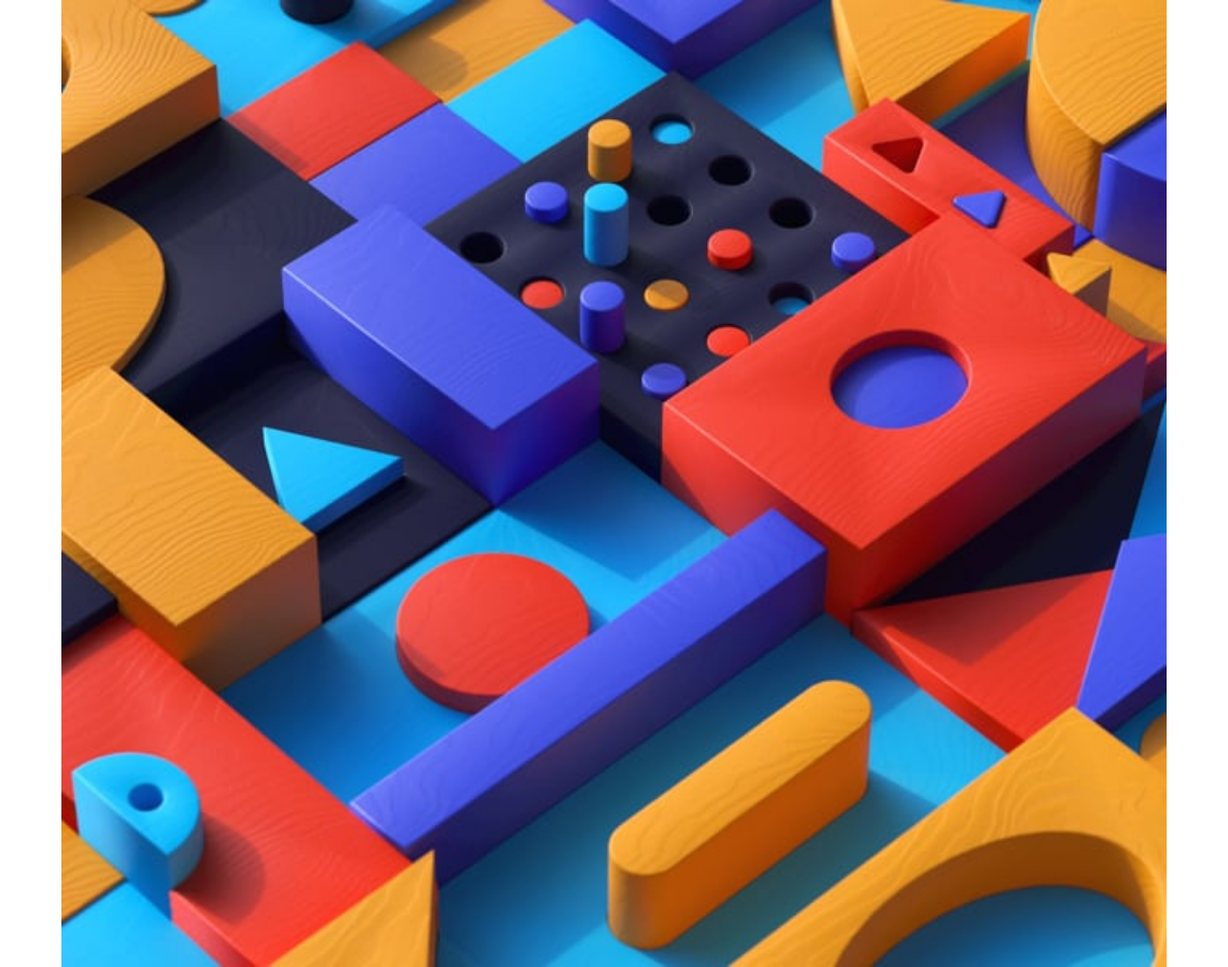
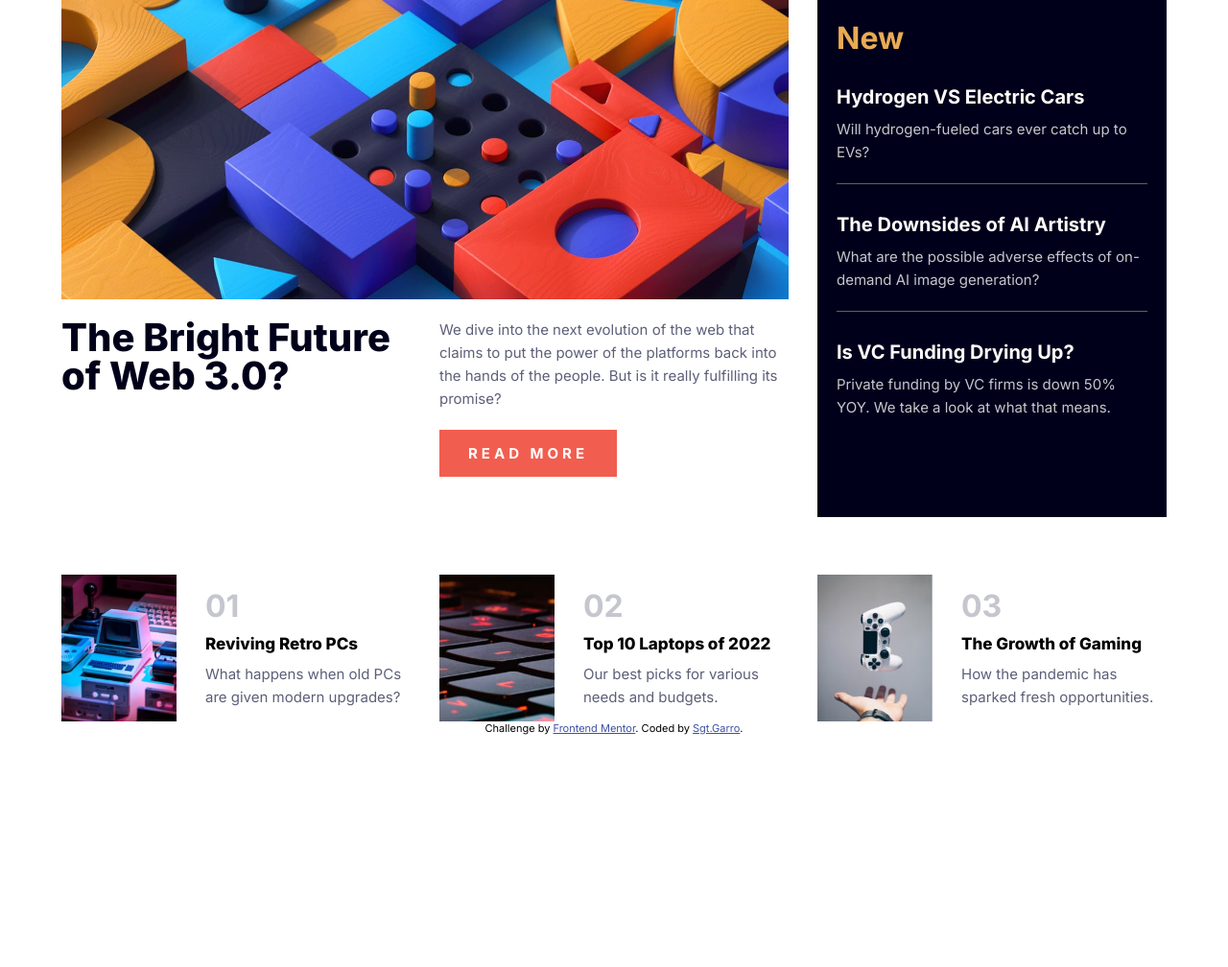
Before and after one commit to SgtGarro/News-HomePage-FrontendMentor, a plain HTML site: page index.html in a window 1280 px wide. Shown: the top 1008 px of the page at 96% size. After the commit the page ends 800 px from the top, so only its background shows below. Drawn offline with Linux system fonts and the light colour scheme.

Commit message:
Adding desktop style

```diff
--- a/css/desktop.css
+++ b/css/desktop.css
@@ -0,0 +1,61 @@
+main {
+  display: grid;
+  grid-template-columns: repeat(3, 1fr);
+  grid-template-areas:
+    "hero hero news"
+    "arti arti arti";
+  column-gap: 30px;
+
+  width: 90%;
+  max-width: 1200px;
+  margin: 0 auto;
+}
+.container {
+  width: 100%;
+  min-width: auto;
+}
+.mobile-image {
+  display: none;
+}
+.desktop-image {
+  display: block;
+}
+
+.hero {
+  grid-area: hero;
+}
+.hero-container {
+  grid-template-rows: 3fr 2fr;
+  height: 100%;
+}
+.hero-container img {
+  height: 100%;
+  object-fit: cover;
+}
+.hero-content {
+  display: grid;
+  grid-template-columns: repeat(2, 1fr);
+  column-gap: 30px;
+}
+
+.news {
+  grid-area: news;
+  margin: 0;
+}
+.news-container {
+  height: fit-content;
+  min-height: 100%;
+}
+.articles {
+  grid-area: arti;
+}
+.articles-container {
+  grid-template-columns: repeat(3, 1fr);
+}
+.articles-container article {
+  grid-template-columns: auto 1fr;
+}
+.articles-container article img {
+  width: 120px;
+  object-fit: cover;
+}
--- a/css/mobile.css
+++ b/css/mobile.css
@@ -22,6 +22,9 @@ img {
   width: 90%;
   min-width: 320px;
   margin: 0 auto;
+}
+.desktop-image {
+  display: none;
 }
 
 .hero-container {
--- a/index.html
+++ b/index.html
@@ -9,6 +9,7 @@
   <link rel="preconnect" href="https://fonts.gstatic.com" crossorigin>
   <link href="https://fonts.googleapis.com/css2?family=Inter:wght@100;200;300;400;500;600;700;800;900&display=swap" rel="stylesheet">
   <link rel="stylesheet" href="/css/mobile.css">
+  <link rel="stylesheet" href="/css/desktop.css" media="(min-width: 900px)">
   <title>Frontend Mentor | News homepage</title>
   <style>
     .attribution { font-size: 11px; text-align: center; }
@@ -24,7 +25,8 @@
   <main>
     <section class="hero">
       <div class="container hero-container">
-        <img src="/assets/images/image-web-3-mobile.jpg" alt="Web image">
+        <img src="/assets/images/image-web-3-mobile.jpg" alt="Web image" class="mobile-image">
+        <img src="/assets/images/image-web-3-desktop.jpg" alt="Web image" class="desktop-image">
         <div class="hero-content">
           <h1 class="hero-content__title">The Bright Future of Web 3.0?</h1>
           <div>
```
